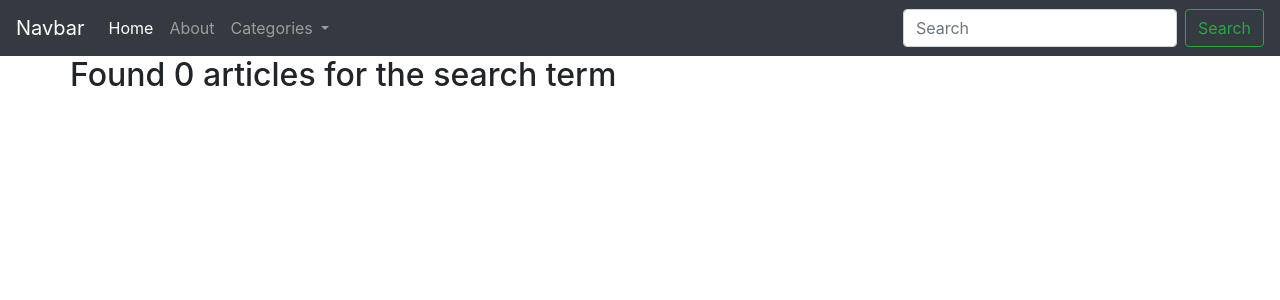
After one commit to Mutembeijoe/personalis-gallery, a Django app: page /search in a window 1280 px wide. The commit adds this page. Shown: the top 300 px of the page. Run offline with Django 3.2, Linux system fonts and the light colour scheme; some libraries are stand-ins or nearby versions.

```diff
--- a/gallery/models.py
+++ b/gallery/models.py
@@ -34,3 +34,8 @@ class Image(models.Model):
     @classmethod
     def filter_by_category(cls, category):
         return cls.objects.filter(category__title=category).all()
+
+    @classmethod
+    def search_by_name(cls,search_term):
+        images = cls.objects.filter(name__icontains=search_term)
+        return images
--- a/gallery/templates/gallery/navbar.html
+++ b/gallery/templates/gallery/navbar.html
@@ -26,8 +26,8 @@
                 </div>
             </li>
         </ul>
-        <form class="form-inline my-2 my-lg-0">
-            <input class="form-control mr-sm-2" type="search" placeholder="Search" aria-label="Search">
+        <form class="form-inline my-2 my-lg-0" action="{% url 'search_results' %}">
+            <input class="form-control mr-sm-2" type="search" placeholder="Search" aria-label="Search" name="image">
             <button class="btn btn-outline-success my-2 my-sm-0" type="submit">Search</button>
         </form>
     </div>
--- /dev/null
+++ b/gallery/templates/gallery/search.html
@@ -0,0 +1,24 @@
+{% extends 'gallery/base.html'%}
+{%block content%}
+{%if images%}
+<div class="container">
+    <div class="row">
+        <h2>Found {{ images|length }} matching search term {{message}}</h2>
+    </div>
+</div>
+<div id="photos" class="m-3">
+    {% for image in images%}
+    <img class="my-1" src="{{image.image.url}}" alt="{{image.name}}">
+    {%empty%}
+    <h3>Sorry No Images Found based on that query</h3>
+    {% endfor%}
+</div>
+{%else%}
+<div class="container">
+    <div class="row">
+        <h2> Found 0 articles for the search term</h2>
+    </div>
+</div>
+
+{%endif%}
+{%endblock%}
--- a/gallery/urls.py
+++ b/gallery/urls.py
@@ -4,5 +4,6 @@ from . import views
 
 urlpatterns = [
     path('', views.home, name="gallery-home"),
-    path('categories/<category>/', views.filter_by_category, name="gallery-category")
+    path('categories/<category>/', views.filter_by_category, name="gallery-category"),
+    path('search', views.search_results, name="search_results")
 ]
--- a/gallery/views.py
+++ b/gallery/views.py
@@ -18,3 +18,14 @@ def filter_by_category(request,category):
         'images':Image.filter_by_category(category)
     }
     return render(request, 'gallery/index.html', context)
+
+def search_results(request):
+    if 'image' in request.GET and request.GET["image"]:
+        search_term = request.GET.get("image")
+        images = Image.search_by_name(search_term)
+        message = f"{search_term}"
+
+        return render(request, 'gallery/search.html',{"message":message,"images": images})
+    else:
+        message = "You haven't searched for any term"
+        return render(request, 'gallery/search.html',{"message":message})
```
Also changed, not shown: gallery/templates/gallery/index.html (+23 -1 lines).
